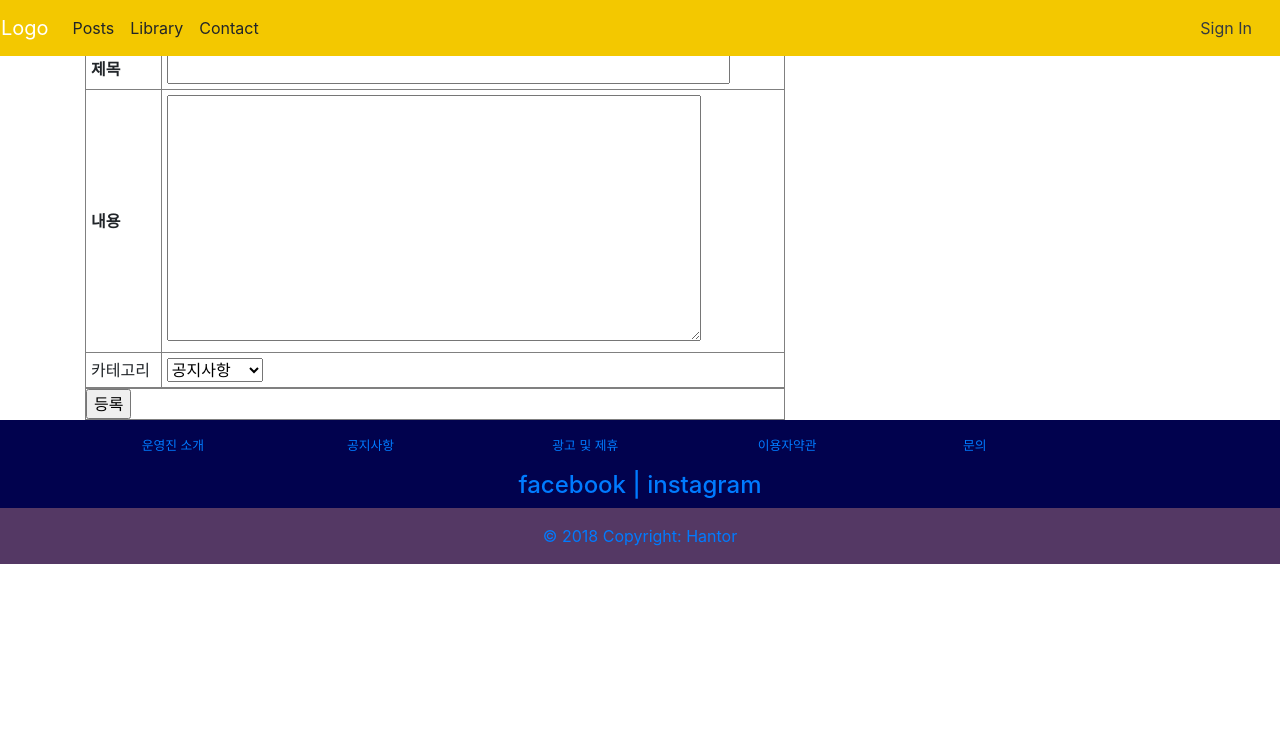
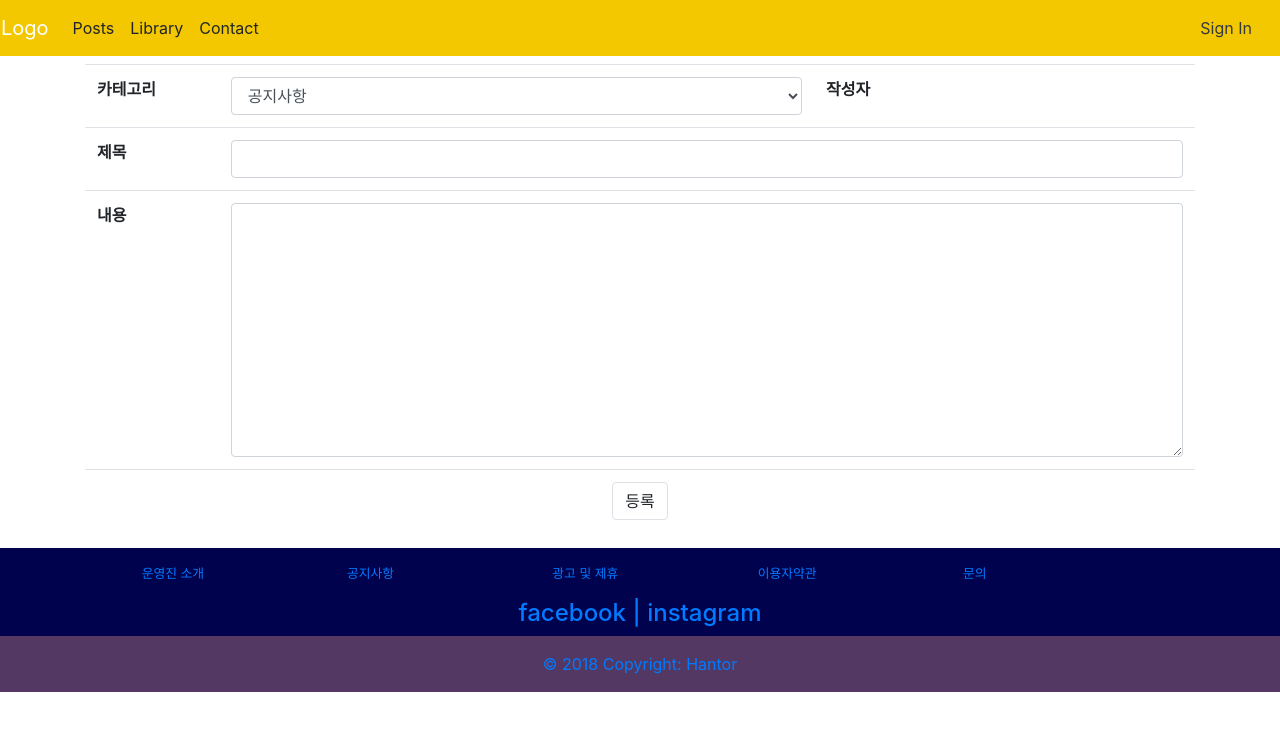
Before and after one commit to terajh/hantor_page, a Django app: page /post_write/ in a window 1280 px wide. Shown: the top 731 px of the page. Run offline with Django 3.2, Linux system fonts and the light colour scheme; some libraries are stand-ins or nearby versions.

Commit message:
modify post_write

```diff
--- a/hantorism_post/templates/post_write.html
+++ b/hantorism_post/templates/post_write.html
@@ -17,42 +17,57 @@
     }
 </script>
 <html lang="en">
+
 <head>
     <meta charset="UTF-8">
     <title>PostWrite</title>
+
 </head>
-<body class="pt-5">
+
+<body class="pt-5 mt-3">
     {% include 'header.html' %}
     <div class="container">
         <form name="writeform" method="post" action="{% url 'do_post' %}"> {% csrf_token %}
-        <table width=700 border=1 cellspacing=0 cellpadding=5>
+            <table class="table">
                 <tr>
-                <td><b>제목</b></td>
-                <td><input type="text" name="title" size=50 maxlength=50></td>
-            </tr>
-            <tr>
-                <td><b>내용</b></td>
-                <td><textarea name="body" cols=50 rows=10></textarea></td>
-            </tr>
-            <tr>
-                <td>카테고리</td>
+                    <td><b>카테고리</b></td>
                     <td>
-                    <select name="category">
+                        <select class="form-control" name="category">
                             <option value="notice">공지사항</option>
                             <option value="free">자유게시판</option>
                         </select>
                     </td>
+                    <td><b>작성자</b></td>
+                    <td>
+                        <div>
+                            {{user.username}}
+                        </div>
+                    </td>
+                </tr>
+                <tr>
+                    <td colspan="1"><b>제목</b></td>
+                    <td colspan="3"><input class="form-control" type="text" name="title" size=50 maxlength=50></td>
+                </tr>
+                <tr>
+                    <td colspan="1"><b>내용</b></td>
+                    <td colspan="3"><textarea class="form-control" name="body" cols=50 rows=10></textarea></td>
+                </tr>
+
+                <tr>
+                    <td colspan="4">
+                        <div class="text-center">
+                            <input class="btn text-center border border-1" type="button" value="등록"
+                                OnClick="javascript:writeCheck();">
+                        </div>
+                    </td>
+
                 </tr>
             </table>
-        <table width=700 border=1 cellspacing=0 cellpadding=0>
-            <tr>
-                <td>
-                    <input type="button" value="등록" OnClick="javascript:writeCheck();">
-                </td>
-            </tr>
-        </table>
+
+
         </form>
     </div>
 </body>
 {% include 'footer.html' %}
+
 </html>
```
Also changed, not shown: hantorism_post/templates/post_list.html (+5 -3 lines), common_hantorism/migrations/0002_hantorismuser_is_admin.py (deleted), common_hantorism/migrations/0003_hantorismrentbook_return_request.py (deleted). Lines whose indentation alone changed are shown as unchanged.
